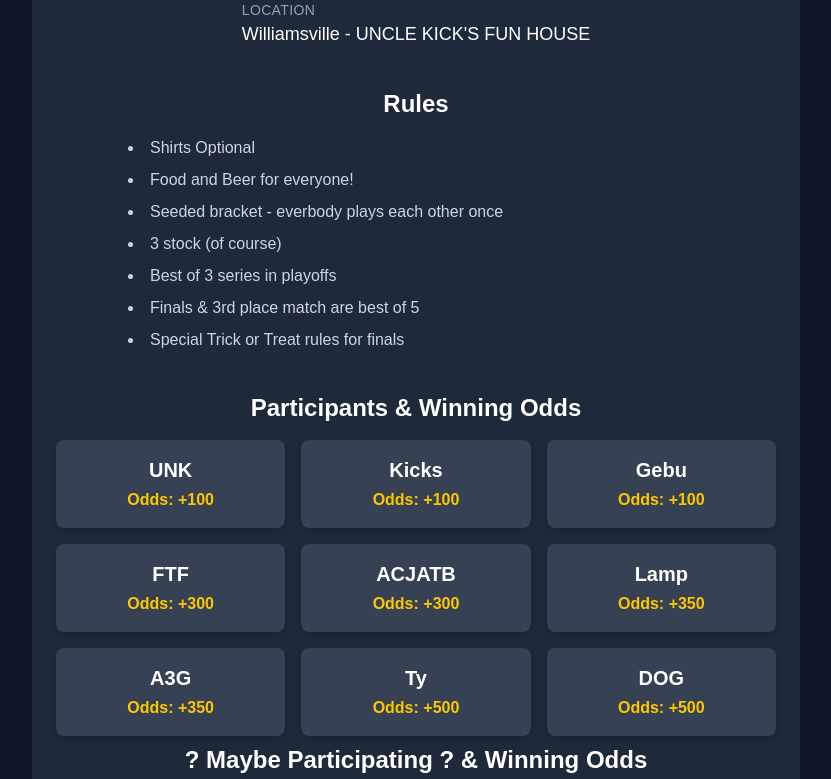
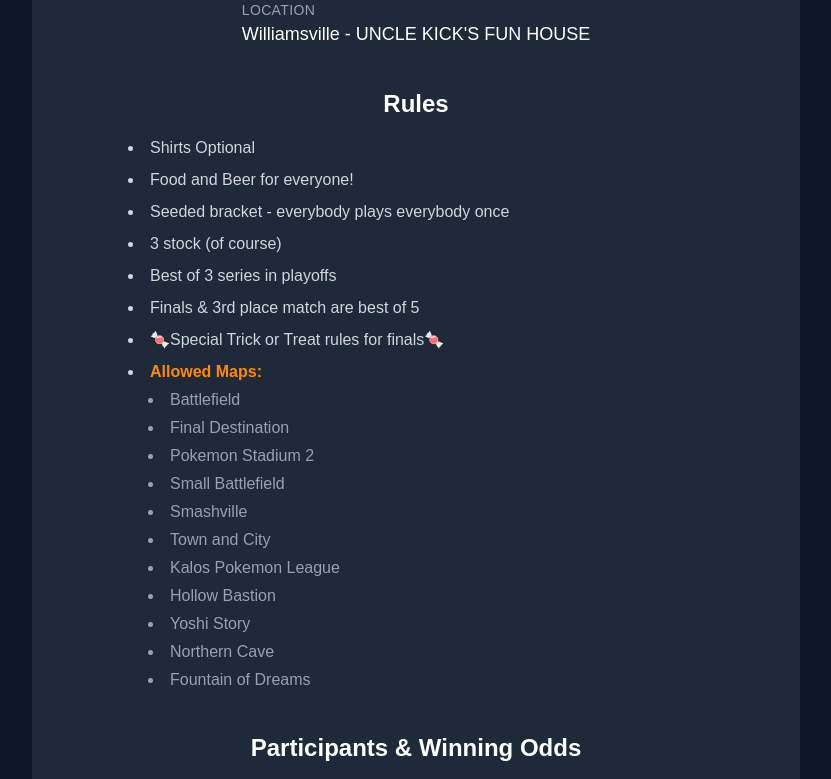
Before and after one commit to ACwolf55/ssb-league, a Next.js app: page /upcoming in a window 1280 px wide. Shown: the part 380-1159 px from the top of the page, without its empty margins (224-1055 px from the left). Built offline with nearby package versions, Linux system fonts and the light colour scheme.

Commit message:
unk funhouse tourney update 2

```diff
--- a/app/upcoming/page.tsx
+++ b/app/upcoming/page.tsx
@@ -6,7 +6,7 @@
 import Link from "next/link";
 
 const event = {
-  title: "UNCLE KICK'S FUN HOUSE TOURNAMENT - Trick or Treat Halloween Special",
+  title: "👻UNCLE KICK'S FUN HOUSE TOURNAMENT - Trick or Treat Halloween Special🍬",
   date: " Oct. 25th",
   time: "3:00 PM EST",
   location: "Williamsville - UNCLE KICK'S FUN HOUSE",
@@ -23,16 +23,33 @@
 
   ],
   maybeParticipating: [
+    { name: "pippers", odds: "+850" },
      { name: "CheatCode", odds: "+♾️" },
   ],
   rules: [
     "Shirts Optional",
     "Food and Beer for everyone!",
-    "Seeded bracket - everbody plays each other once",
+    "Seeded bracket - everybody plays everybody once",
     "3 stock (of course)",
     "Best of 3 series in playoffs",
     "Finals & 3rd place match are best of 5",
-    "Special Trick or Treat rules for finals"
+    "🍬Special Trick or Treat rules for finals🍬",
+     {
+    title: "Allowed Maps:",
+    maps: [
+      "Battlefield",
+      "Final Destination",
+      "Pokemon Stadium 2",
+      "Small Battlefield",
+      "Smashville",
+      "Town and City",
+      "Kalos Pokemon League",
+      "Hollow Bastion",
+      "Yoshi Story",
+      "Northern Cave",
+      "Fountain of Dreams",
+    ]
+  }
 
   ],
 };
@@ -72,12 +89,25 @@
         {/* Rules */}
 <div className="mt-10 mb-6">
   <h2 className="text-2xl font-semibold mb-4 text-center">Rules</h2>
+
   <ul className="list-disc list-inside space-y-2 max-w-xl mx-auto text-gray-300">
     {event.rules.map((rule, idx) => (
+      typeof rule === "string" ? (
         <li key={idx}>{rule}</li>
+      ) : (
+        <li key={idx}>
+          <strong className="text-orange-400">{rule.title}</strong>
+          <ul className="list-disc list-inside pl-5 mt-1 space-y-1 text-gray-400">
+            {rule.maps.map((map, mapIdx) => (
+              <li key={mapIdx}>{map}</li>
+            ))}
+          </ul>
+        </li>
+      )
     ))}
   </ul>
 </div>
+
 
 
 
--- a/data/players.ts
+++ b/data/players.ts
@@ -206,7 +206,7 @@
    otherStats:"like idk what else we should have, but lets get more lol"
   },
    {
-    name: "Dan",
+    name: "CheatCode",
     fullName: "CheatCode",
      icon: "/player-icons/default.png",
     tierRank: "D",
```
Lines whose indentation alone changed are shown as unchanged.
